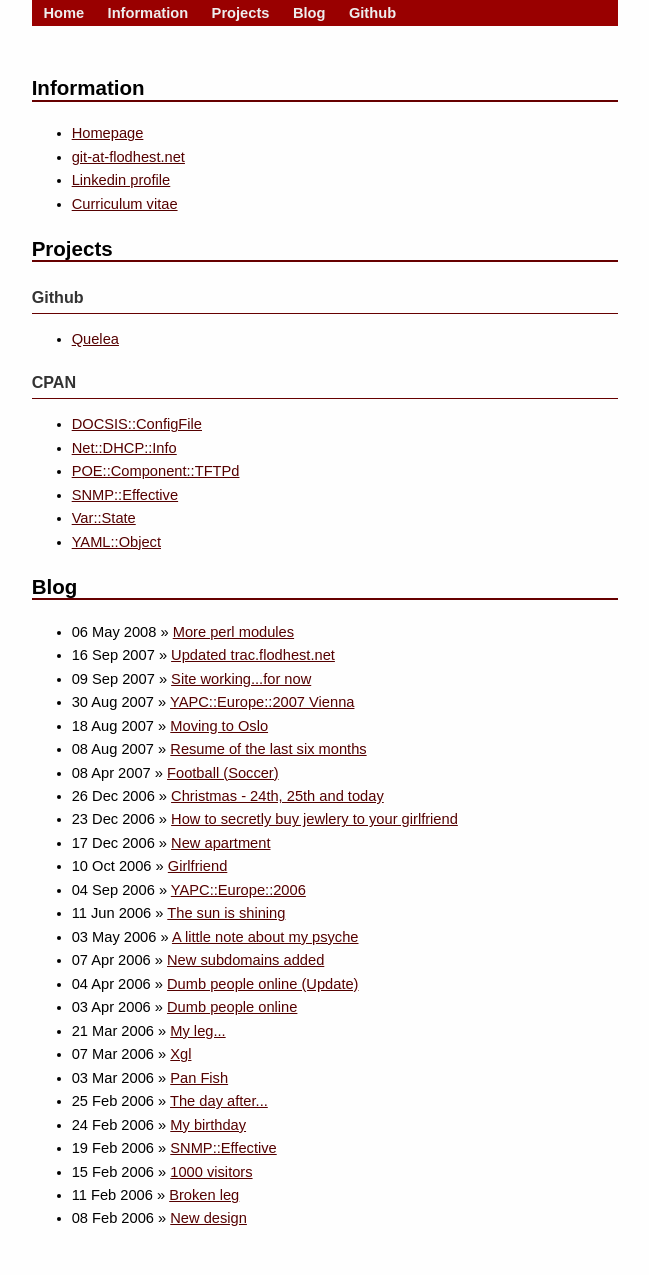
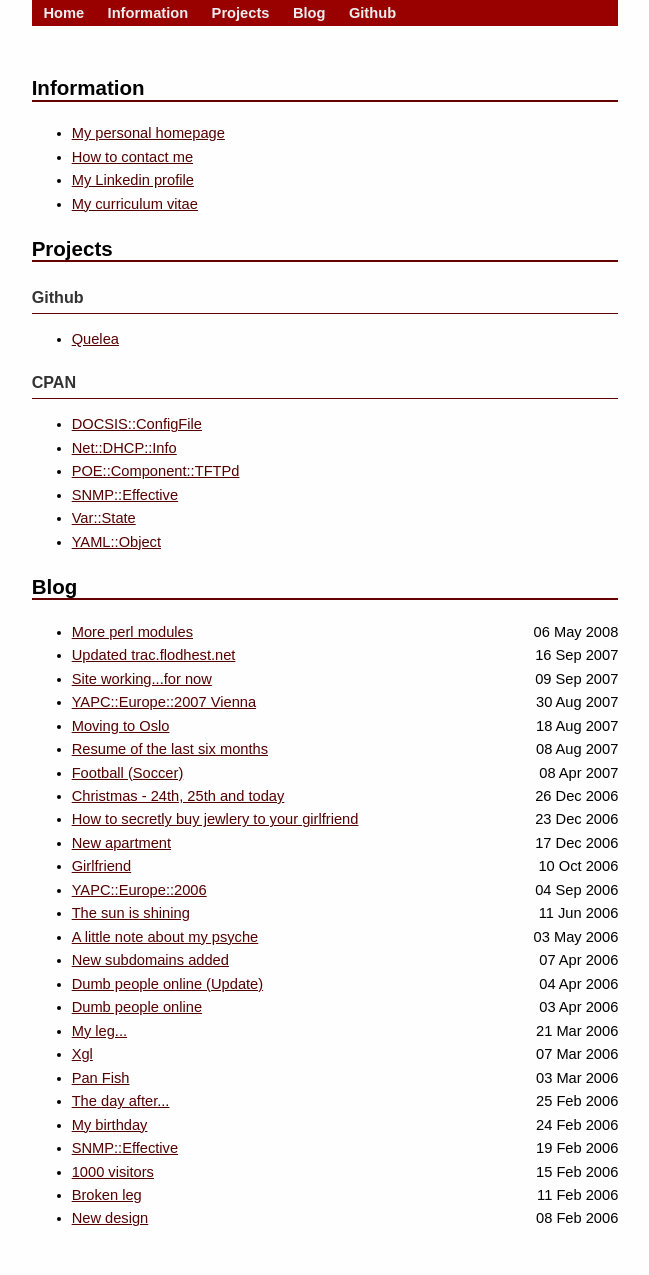
Before and after one commit to kberov/jhthorsen.github.com, a Jekyll site: the page built from summary.html, in a window 1280 px wide. Shown: the whole page, without its empty margins (315-964 px from the left). Built offline with Jekyll 4.4.1, drawn with Linux system fonts in a browser that asks for light colours.

```diff
--- a/_layouts/default.html
+++ b/_layouts/default.html
@@ -4,7 +4,8 @@
 <head>
     <title>{{ page.title }}</title>
     <meta http-equiv="Content-Type" content="text/html; charset=utf-8">
-    <link rel="stylesheet" type="text/css" href="css/stylesheet.css" charset="utf-8">
+    <link rel="stylesheet" type="text/css" href="/css/stylesheet.css" charset="utf-8">
+    <link rel="alternate" type="application/atom+xml" href="http://jhthorsen.github.com/atom.xml">
 </head>
 
 <body>
--- a/_layouts/home.html
+++ b/_layouts/home.html
@@ -4,7 +4,8 @@
 <head>
     <title>{{ page.title }}</title>
     <meta http-equiv="Content-Type" content="text/html; charset=utf-8">
-    <link rel="stylesheet" type="text/css" href="css/stylesheet.css" charset="utf-8">
+    <link rel="stylesheet" type="text/css" href="/css/stylesheet.css" charset="utf-8">
+    <link rel="alternate" type="application/atom+xml" href="http://jhthorsen.github.com/atom.xml">
 </head>
 
 <body>
--- a/_layouts/post.html
+++ b/_layouts/post.html
@@ -4,7 +4,8 @@
 <head>
     <title>{{ page.title }}</title>
     <meta http-equiv="Content-Type" content="text/html; charset=utf-8">
-    <link rel="stylesheet" type="text/css" href="css/stylesheet.css" charset="utf-8">
+    <link rel="stylesheet" type="text/css" href="/css/stylesheet.css" charset="utf-8">
+    <link rel="alternate" type="application/atom+xml" href="http://jhthorsen.github.com/atom.xml">
 </head>
 
 <body>
--- a/css/stylesheet.css
+++ b/css/stylesheet.css
@@ -118,6 +118,22 @@ dd {
     clear: both;
 }
 
+/*
+ * Blog list
+ */
+
+ul.blog li:hover {
+    background: #aaa;
+}
+
+ul.blog span.date {
+    float: right;
+}
+
+ul.blog span.arrow {
+    display: none;
+}
+
 #menu {
     background: #900;
     margin: 0 auto;
--- a/summary.html
+++ b/summary.html
@@ -5,10 +5,10 @@ title: jhthorsen's summary
 
 <h1 id="information">Information</h1>
 <ul>
-    <li><a href="http://flodhest.net">Homepage</a></li>
-    <li><a href="http://flodhest.net/contact">git-at-flodhest.net</a></li>
-    <li><a href="http://www.linkedin.com/in/jhthorsen">Linkedin profile</a></li>
-    <li><a href="http://jhthorsen.github.com/cv.html">Curriculum vitae</a></li>
+    <li><a href="http://flodhest.net">My personal homepage</a></li>
+    <li><a href="http://flodhest.net/contact">How to contact me</a></li>
+    <li><a href="http://www.linkedin.com/in/jhthorsen">My Linkedin profile</a></li>
+    <li><a href="http://jhthorsen.github.com/cv.html">My curriculum vitae</a></li>
 </ul>
 
 <h1 id="projects">Projects</h1>
@@ -28,8 +28,8 @@ title: jhthorsen's summary
 </ul>
 
 <h1 id="blog">Blog</h1>
-<ul>
+<ul class="blog">
     {% for post in site.posts %}
-    <li><span>{{ post.date | date_to_string }}</span> &raquo; <a href="{{ post.url }}">{{ post.title }}</a></li>
+    <li><span class="date">{{ post.date | date_to_string }}</span> <span class="arrow">&raquo;</span> <a href="{{ post.url }}">{{ post.title }}</a></li>
     {% endfor %}
 </ul>
```
Also changed, not shown: atom.xml (+6 -6 lines).
